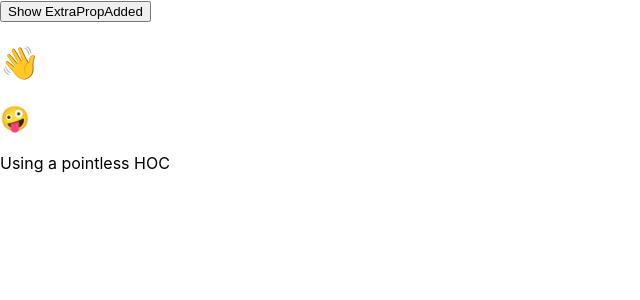
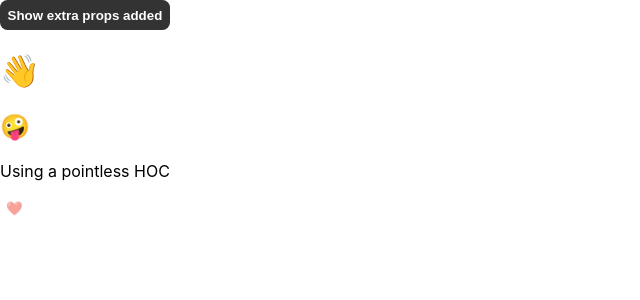
Before and after one commit to jakebirkes/react-bootcamp, a React (Create React App) app: page / in a window 1280 px wide. Shown: the top 300 px of the page, without its empty margins (0-640 px from the left). Built offline with nearby package versions, Linux system fonts and the light colour scheme.

Commit message:
added liked to state

```diff
--- a/src/hoc-practice/ToggleHOC.js
+++ b/src/hoc-practice/ToggleHOC.js
@@ -4,13 +4,22 @@ import { withPointlessHOC, withExtraPropAdded } from './HOC';
 
 class ToggleHOC extends Component {
 	state = {
-		hide: true,
+		show: false,
+		liked: false,
 	};
 
 	toggleShow = () => {
 		this.setState(prevState => {
 			return {
-				hide: !prevState.hide,
+				show: !prevState.show,
+			};
+		});
+	};
+
+	toggleLiked = () => {
+		this.setState(prevState => {
+			return {
+				liked: !prevState.liked,
 			};
 		});
 	};
@@ -19,14 +28,32 @@ class ToggleHOC extends Component {
 		const PointlessHOC = withPointlessHOC(TestHOC);
 		const ExtraPropAdded = withExtraPropAdded(TestHOC, 12); // adding favorite number here
 
-		const ComponentToggled = this.state.hide ? PointlessHOC : ExtraPropAdded;
+		const ComponentToggled = this.state.show ? ExtraPropAdded : PointlessHOC;
 
 		return (
 			<>
-				<button onClick={this.toggleShow}>
-					{this.state.hide ? 'Show' : 'Hide'} ExtraPropAdded
+				<button
+					onClick={this.toggleShow}
+					style={{
+						color: '#fff',
+						background: '#333',
+						border: '#eee',
+						borderRadius: '7.5px',
+						padding: '7.5px',
+						fontWeight: '600',
+					}}>
+					{this.state.show ? 'Hide' : 'Show'} extra props added
 				</button>
 				{ComponentToggled()}
+				<button onClick={this.toggleLiked} style={{ background: 'none', border: 'none' }}>
+					<span
+						aria-label="emoji"
+						role="img"
+						style={{ opacity: this.state.liked ? '100%' : '50%' }}>
+						❤️
+					</span>
+					<span>{this.state.liked ? 'Liked!' : ''}</span>
+				</button>
 			</>
 		);
 	}
```
